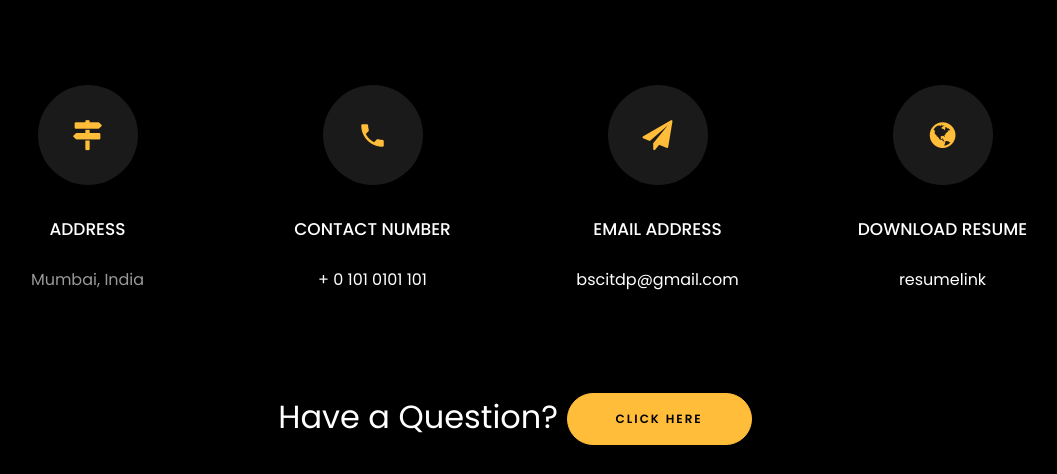
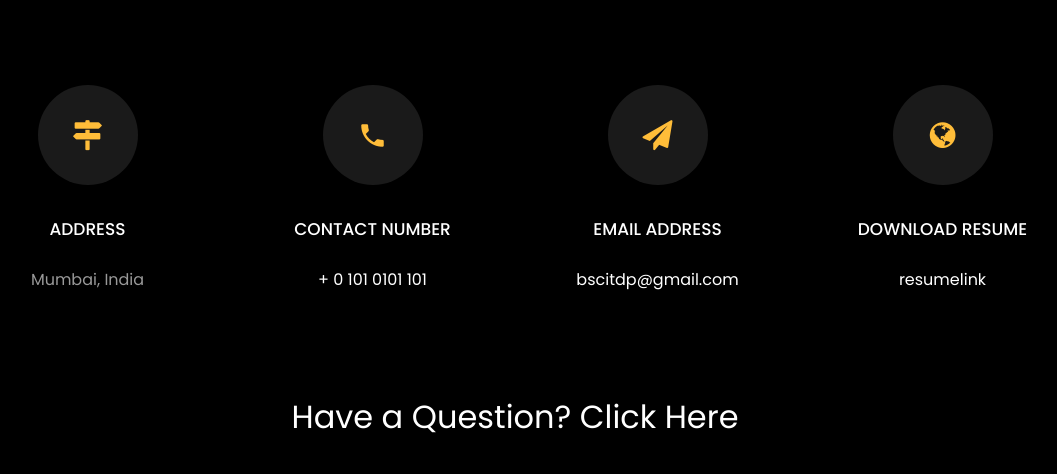
Before and after one commit to mrdeepak-prajapati/mrdeepak-prajapati.github.io, a plain HTML site: page index.html in a window 1280 px wide. Shown: the part 4674-5148 px from the top of the page, without its empty margins (125-1182 px from the left). Drawn offline with Linux system fonts and the light colour scheme; files whose address does not match are found by name.

Commit message:
Update index.html

```diff
--- a/index.html
+++ b/index.html
@@ -577,7 +577,7 @@
 			<br>
 			<div class="row justify-content-center">
 				<div class="col-md-7 ftco-animate text-center">
-					<h2>Have a<span> Question?  </span> <a class="btn btn-primary py-3 px-5">Click Here</a> </h2>
+					<h2>Have a<span> Question?  </span> Click Here</a> </h2>
 				</div>
 			</div>
 				<br>
```
